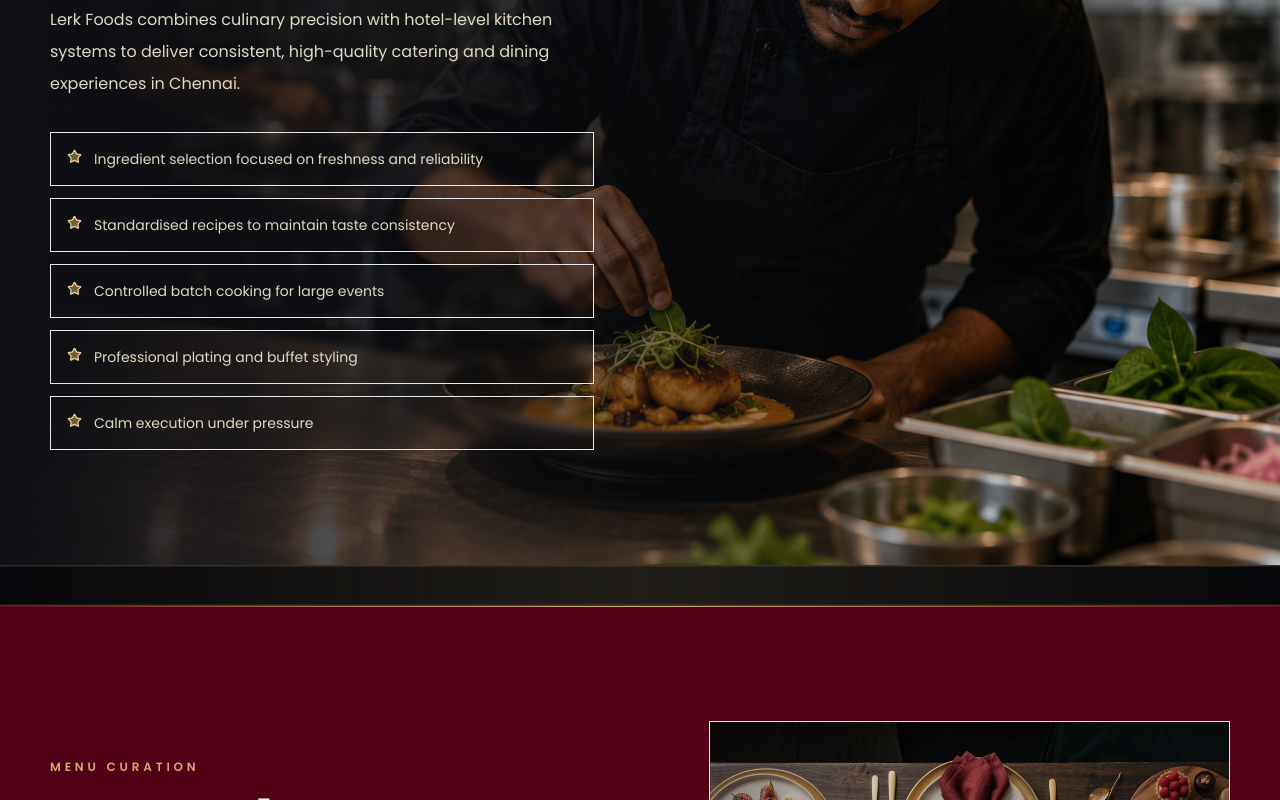
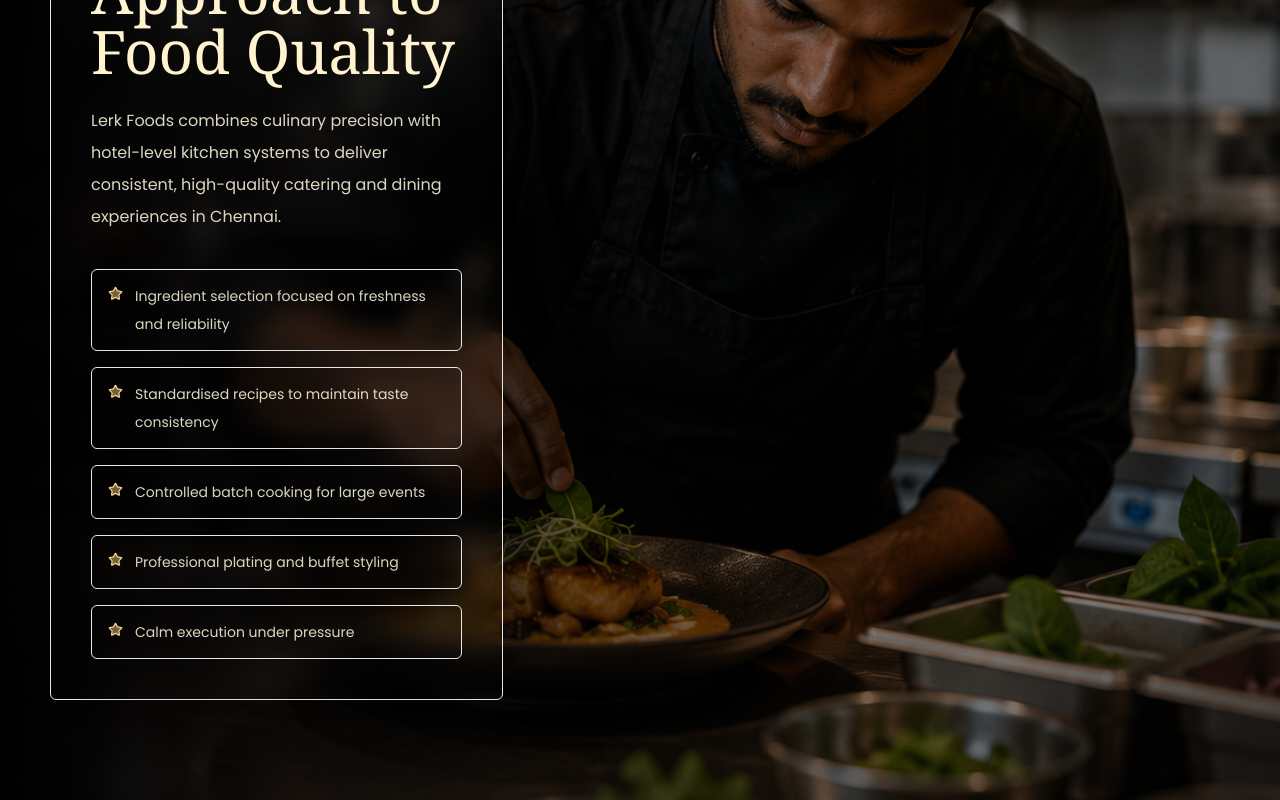
Before and after one commit to 22f3001334-droid/Lekir_Foods, a Next.js app: page / in a window 1280 px wide. Shown: the part 5060-5860 px from the top of the page. Built offline with nearby package versions, Linux system fonts and the light colour scheme.

Commit message:
style: refine quality hero composition

```diff
--- a/components/HomePage.tsx
+++ b/components/HomePage.tsx
@@ -382,20 +382,25 @@ function QualitySection() {
       whileInView="visible"
       viewport={{ once: true, amount: 0.22 }}
       variants={stagger}
-      className="premium-section relative min-h-[42rem] overflow-hidden bg-midnight"
+      className="premium-section relative min-h-[46rem] overflow-hidden bg-midnight"
     >
       <Image
         src="/images/approach-food-quality.png"
         alt="Our approach to food quality at Lerk Foods"
         fill
         sizes="100vw"
-        className="object-cover object-center"
+        className="object-cover object-[72%_center]"
       />
-      <div className="absolute inset-0 bg-gradient-to-r from-midnight via-midnight/76 to-transparent" />
-      <div className="absolute inset-0 bg-gradient-to-t from-midnight/72 via-transparent to-midnight/32" />
+      <div className="absolute inset-0 z-[1] bg-gradient-to-r from-[#020203] via-midnight/96 to-midnight/22" />
+      <div className="absolute inset-y-0 left-0 z-[2] w-full bg-[#020203]/82 lg:w-[44%]" />
+      <div className="absolute inset-0 z-[3] bg-gradient-to-t from-midnight/84 via-transparent to-midnight/40" />
+      <div className="absolute inset-0 z-[3] bg-[radial-gradient(circle_at_center,transparent_34%,rgba(2,2,3,0.72)_100%)]" />
 
-      <div className="container-shell section-padding relative z-10 min-h-[42rem] flex items-center justify-start">
-        <motion.div variants={fadeUp} className="max-w-xl lg:max-w-[34rem]">
+      <div className="container-shell section-padding relative z-10 grid min-h-[46rem] items-center gap-12 lg:grid-cols-[0.4fr_0.6fr]">
+        <motion.div
+          variants={fadeUp}
+          className="rounded-[6px] border border-champagne/22 bg-midnight/74 p-6 shadow-[0_28px_90px_rgba(0,0,0,0.58)] backdrop-blur-md md:p-8 lg:p-10"
+        >
           <div className="mb-7">
             <IconBadge icon={section.icon} />
           </div>
@@ -405,19 +410,21 @@ function QualitySection() {
             body={section.body}
             align="left"
           />
-          <motion.div variants={stagger} className="mt-8 grid gap-3">
+          <motion.div variants={stagger} className="mt-9 grid gap-4">
             {section.bullets.map((item) => (
               <motion.div
                 key={item}
                 variants={fadeUp}
-                className="flex gap-3 border border-champagne/18 bg-midnight/46 px-4 py-3 text-sm leading-7 text-white/78 backdrop-blur-sm"
+                whileHover={{ x: 6 }}
+                className="group flex gap-3 rounded-[6px] border border-champagne/24 bg-[#08090d]/72 px-4 py-3 text-sm leading-7 text-white/82 shadow-[0_16px_44px_rgba(0,0,0,0.34)] backdrop-blur-sm transition-colors hover:border-champagne/45 hover:bg-midnight/86"
               >
-                <Star className="mt-1 shrink-0 fill-champagne/40 text-champagne" size={15} />
+                <Star className="mt-1 shrink-0 fill-champagne/45 text-champagne transition group-hover:scale-110" size={15} />
                 <span>{item}</span>
               </motion.div>
             ))}
           </motion.div>
         </motion.div>
+        <div className="hidden lg:block" aria-hidden="true" />
       </div>
     </motion.section>
   );
```
